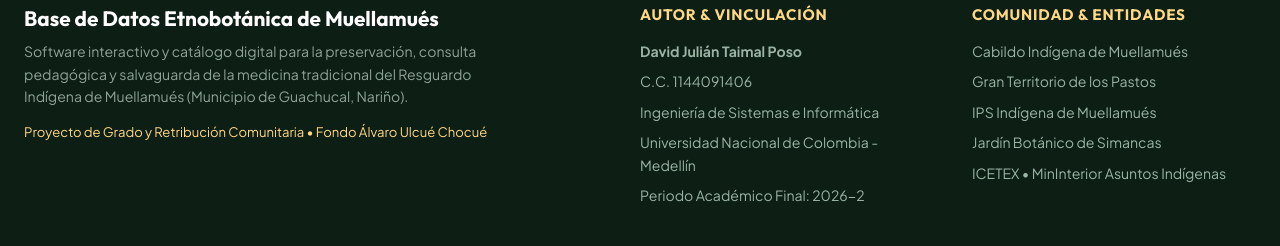
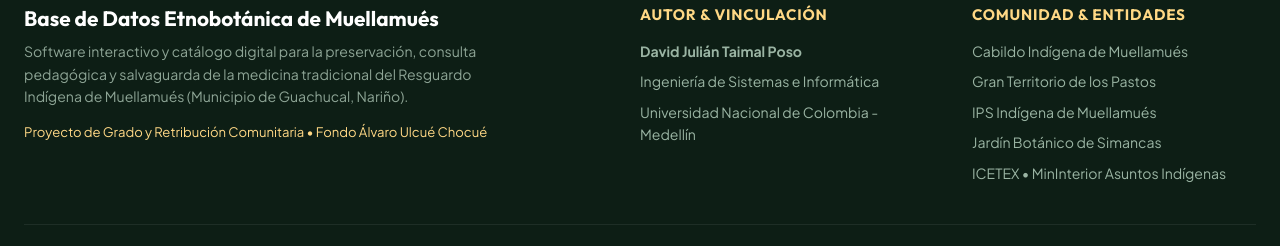
Before and after one commit to DPosso99/plantas-medicinales, a website: page index.html in a window 1280 px wide. Shown: the part 6614-6860 px from the top of the page. Drawn offline with Linux system fonts and the light colour scheme.

Commit message:
Remover cedula y periodo del footer web por privacidad

```diff
--- a/index.html
+++ b/index.html
@@ -386,10 +386,8 @@
         <h4>Autor &amp; Vinculación</h4>
         <ul class="footer-links">
           <li><strong>David Julián Taimal Poso</strong></li>
-          <li>C.C. 1144091406</li>
           <li>Ingeniería de Sistemas e Informática</li>
           <li>Universidad Nacional de Colombia - Medellín</li>
-          <li>Periodo Académico Final: 2026-2</li>
         </ul>
       </div>
 
```
Also changed, not shown: README.md.
